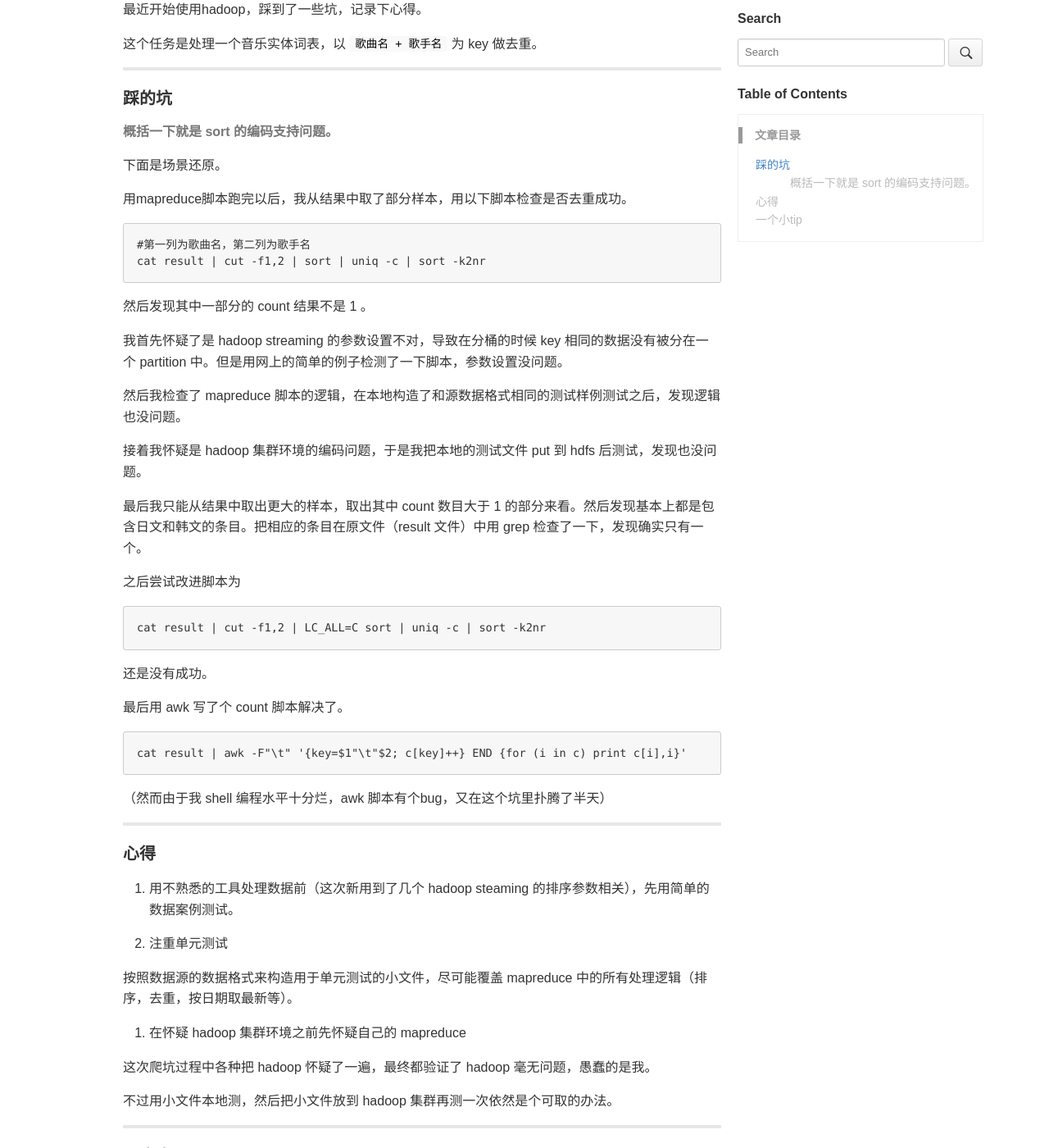
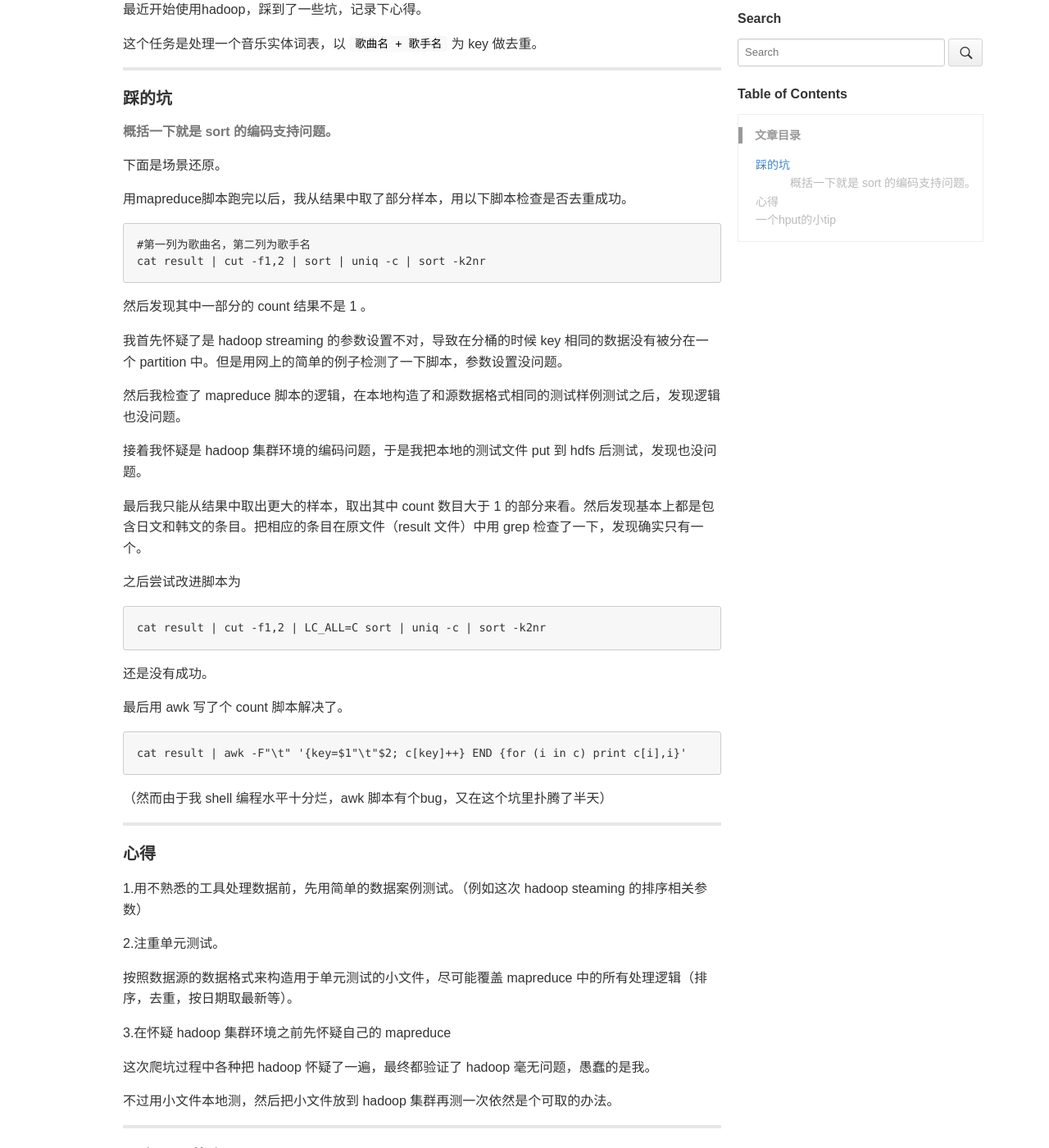
Before and after one commit to Miopas/miopas.github.io, a Jekyll site: the page built from _posts/2017-09-18-hadoop-learning-record.md, in a window 1280 px wide and 1400 px high, scrolled down 221 px. Shown: the whole window at 82% size. Built offline with Jekyll 4.4.1, drawn with Linux system fonts in a browser that asks for light colours.

Commit message:
fix format

```diff
--- a/_posts/2017-09-18-hadoop-learning-record.md
+++ b/_posts/2017-09-18-hadoop-learning-record.md
@@ -48,13 +48,15 @@ cat result | awk -F"\t" '{key=$1"\t"$2; c[key]++} END {for (i in c) print c[i],i
 ------
 #### 心得
 
-1. 用不熟悉的工具处理数据前（这次新用到了几个 hadoop steaming 的排序参数相关），先用简单的数据案例测试。
+1.用不熟悉的工具处理数据前，先用简单的数据案例测试。（例如这次 hadoop steaming 的排序相关参数）
 
-2. 注重单元测试
+
+2.注重单元测试。
 
 按照数据源的数据格式来构造用于单元测试的小文件，尽可能覆盖 mapreduce 中的所有处理逻辑（排序，去重，按日期取最新等）。
 
-3. 在怀疑 hadoop 集群环境之前先怀疑自己的 mapreduce
+
+3.在怀疑 hadoop 集群环境之前先怀疑自己的 mapreduce
 
 这次爬坑过程中各种把 hadoop 怀疑了一遍，最终都验证了 hadoop 毫无问题，愚蠢的是我。
 
@@ -62,7 +64,7 @@ cat result | awk -F"\t" '{key=$1"\t"$2; c[key]++} END {for (i in c) print c[i],i
 
 
 ------
-#### 一个小tip
+#### 一个hput的小tip
 
 把从 hadoop 上面 `hadoop fs -getmerge` 下来的结果文件，从本地 `hadoop fs -put` 文件到远端的时候，会莫名的慢。
 
```
Also changed, not shown: _posts/2017-09-18-hello-world.md (+6 -6 lines).
